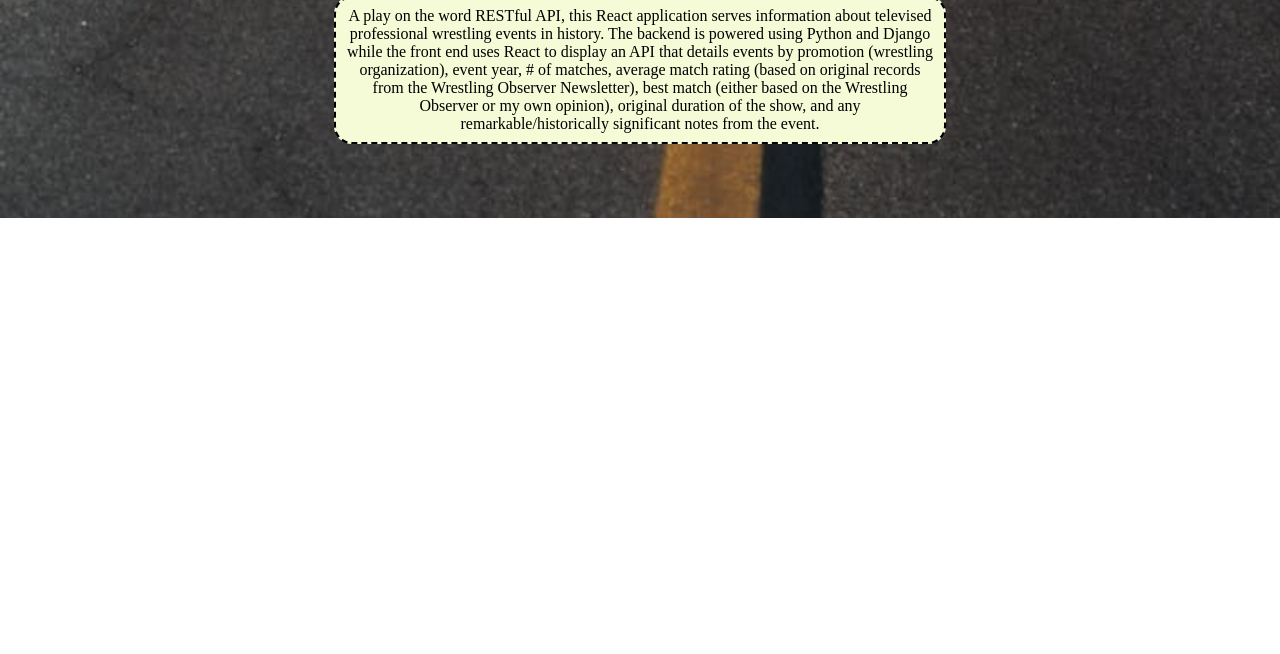
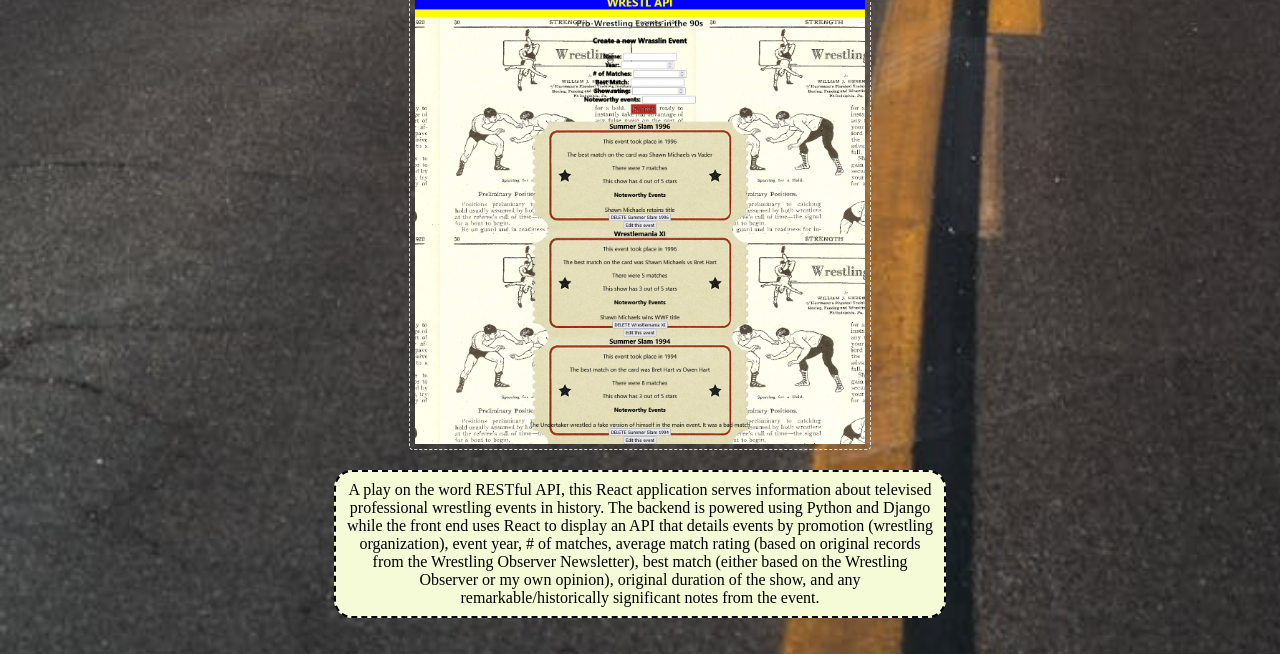
Before and after one commit to BrandonKiefer/new_site, a plain HTML site: page index.html in a window 1280 px wide. Shown: the part 2341-2995 px from the top of the page. Before the commit the page ends 2559 px from the top, so only its background shows below. Drawn offline with nearby package versions, Linux system fonts and the light colour scheme.

Commit message:
added links to projects

```diff
--- a/index.html
+++ b/index.html
@@ -97,7 +97,9 @@
 </div>
 
 <div id="hells_spoon">
+    <a target="_blank" href="https://hells-spoon.herokuapp.com/">
 <img class="logo reveal" src="public/images/logos/Hells_spoon.png">
+</a>
 <div class="project-images reveal-side-l">
     <a target="_blank" href="public\images\Hells_Spoon_index.png">
 <img id="myBikeDatabase" src="public\images\Hells_Spoon_index.png">
@@ -111,8 +113,16 @@
     integrated into this application, registered users can also upload photos of their own favorite homemade dishes!
 </p>
 </div>
+
 <div class="WRESTL">
+    <a target="_blank" href="https://wrestl-api-frontend.herokuapp.com/">
     <img class="logo reveal" src="public/images/logos/WRESTL_API.png">
+</a>
+<div class="project-images reveal-side-r">
+    <a target="_blank" href="public\images\wrestl_api.jpg">
+<img id="wrestl" src="public\images\wrestl_api.jpg">
+</a>
+</div>
 <p class="WRESTL reveal">A play on the word RESTful API, this React application serves information about televised professional wrestling events in history. The backend is powered
     using Python and Django while the front end uses React to display an API that details events by promotion (wrestling organization), event year, # of matches, average match
     rating (based on original records from the Wrestling Observer Newsletter), best match (either based on the Wrestling Observer or my own opinion),
--- a/style_1.css
+++ b/style_1.css
@@ -190,6 +190,13 @@
     width: 450px; /* Set a small width */
 }
 
+img#wrestl{
+    border: 1px dashed #ddd; /* Gray border */
+    border-radius: 4px;  /* Rounded border */
+    padding: 5px; /* Some padding */
+    width: 450px; /* Set a small width */
+}
+
 div#hells_spoon{
     display: flex;
     flex-direction: column;
```
Also changed, not shown: public/images/bg1.jpeg (deleted), public/images/bg2.jpeg (deleted), public/images/wrestl_api.jpg (added).
